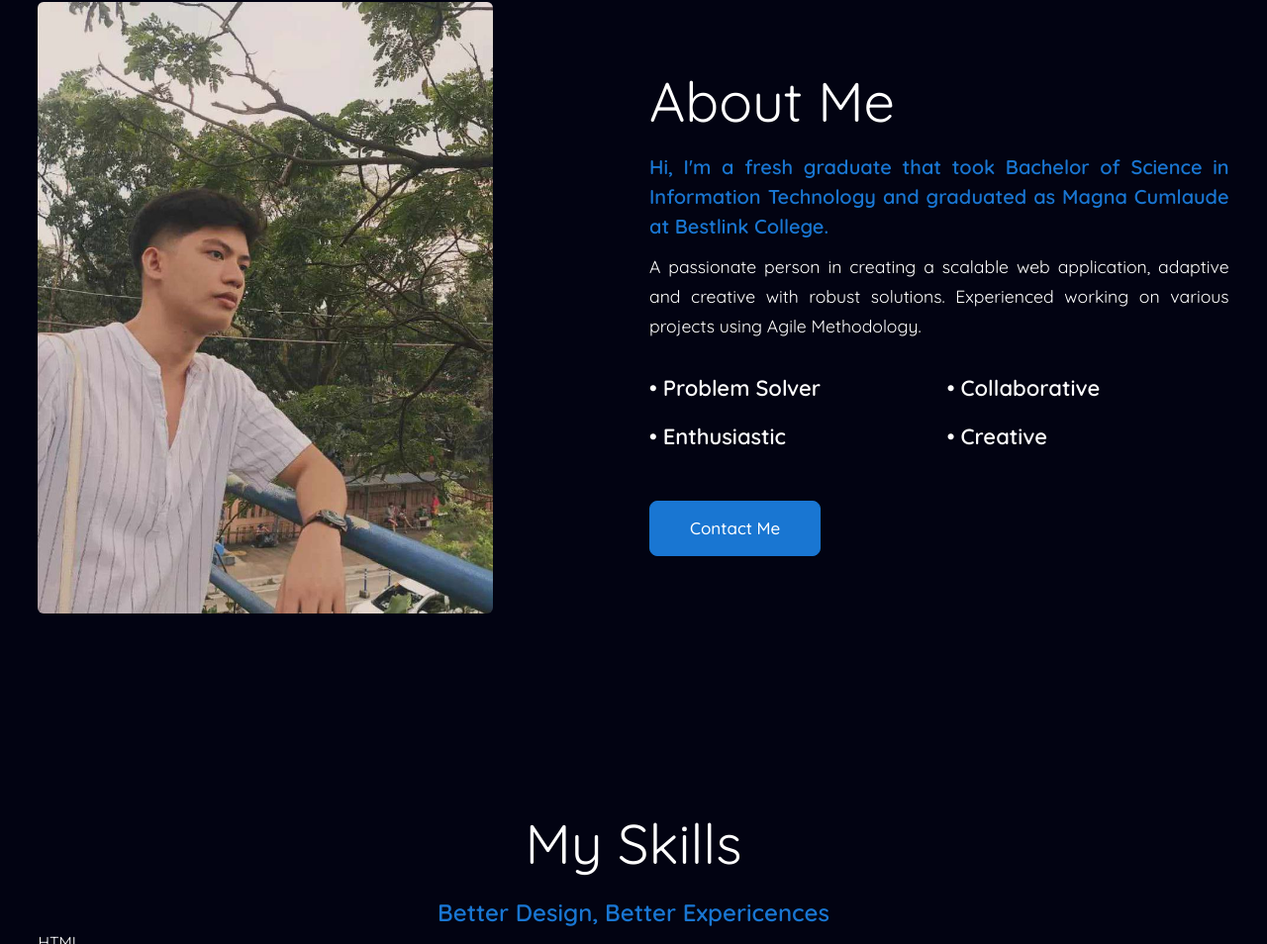
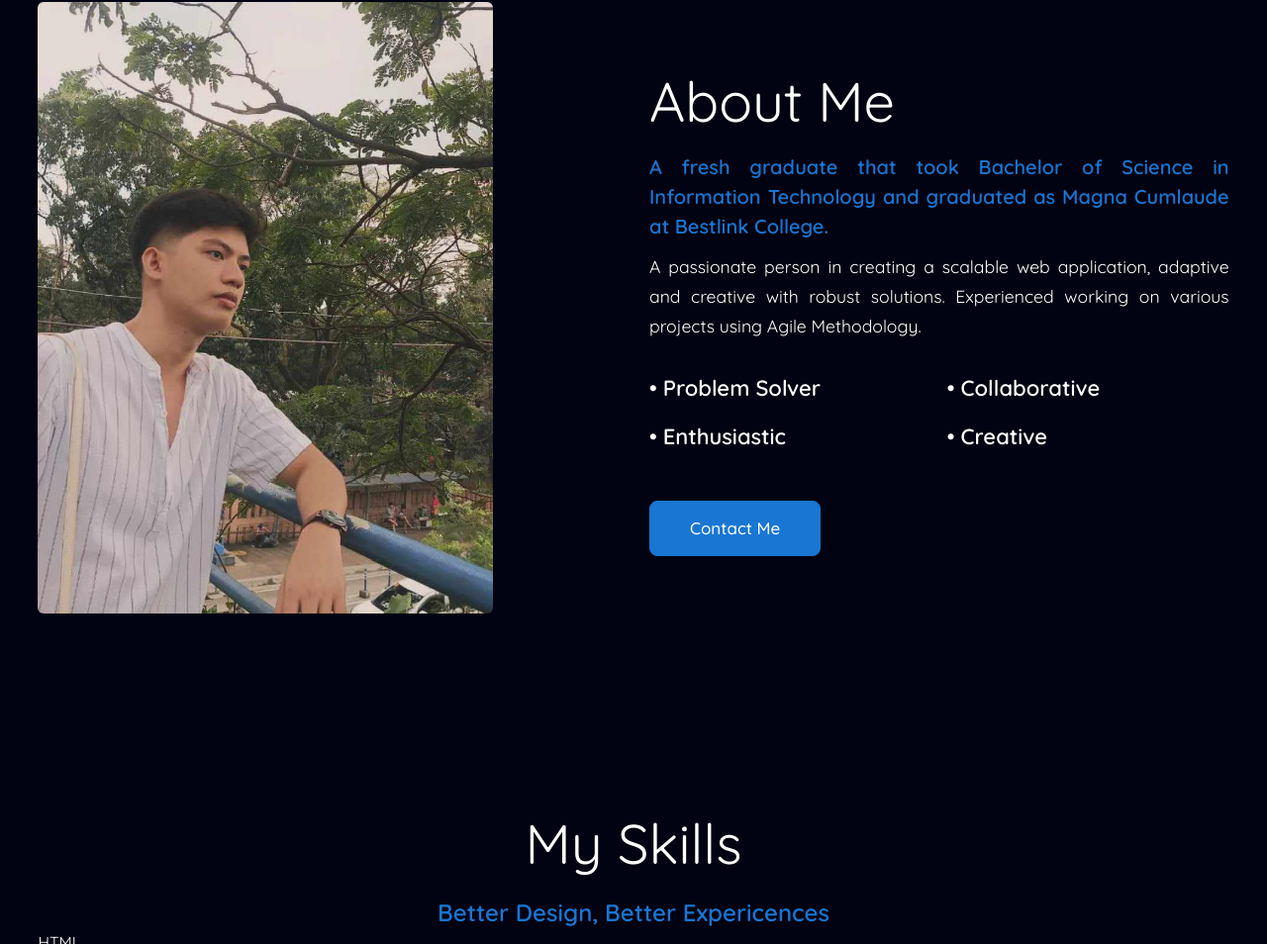
Before and after one commit to the-individual-coder/test-iopen, a plain HTML site: page index.html in a window 1280 px wide. Shown: the part 928-1882 px from the top of the page at 99% size. Drawn offline with nearby package versions, Linux system fonts and the light colour scheme.

Commit message:
rephrase

```diff
--- a/index.html
+++ b/index.html
@@ -50,7 +50,7 @@
 
 		<div class="about-text">
 			<h2>About Me</h2>
-			<h4 style="text-align: justify;">Hi, I'm a fresh graduate that took Bachelor of Science in Information Technology and graduated as Magna Cumlaude at Bestlink College.</h4>
+			<h4 style="text-align: justify;">A fresh graduate that took Bachelor of Science in Information Technology and graduated as Magna Cumlaude at Bestlink College.</h4>
 			<p style="text-align: justify;">A passionate person in creating a scalable web application, adaptive and creative with robust solutions. Experienced working on various projects using Agile Methodology.</p>
 			<div class="about-gri">
 				<div class="about-in">
```
